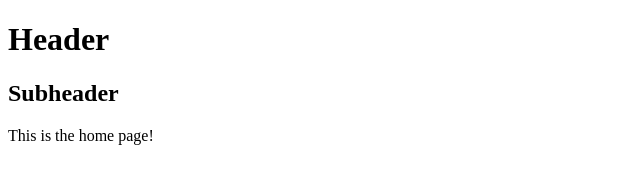
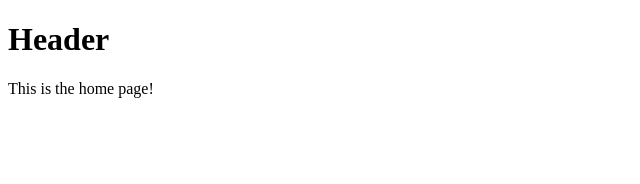
Before and after one commit to jdunn103/InitialPortfolioProject, a plain HTML site: page index.html in a window 1280 px wide. Shown: the whole page, without its empty margins (0-640 px from the left). Drawn offline with Linux system fonts and the light colour scheme.

Commit message:
Remove subheader

```diff
--- a/index.html
+++ b/index.html
@@ -7,7 +7,6 @@
 </head>
 <body>
   <h1>Header</h1>
-  <h2>Subheader</h2>
   <p>This is the home page!</p>
 </body>
 </html>
```
